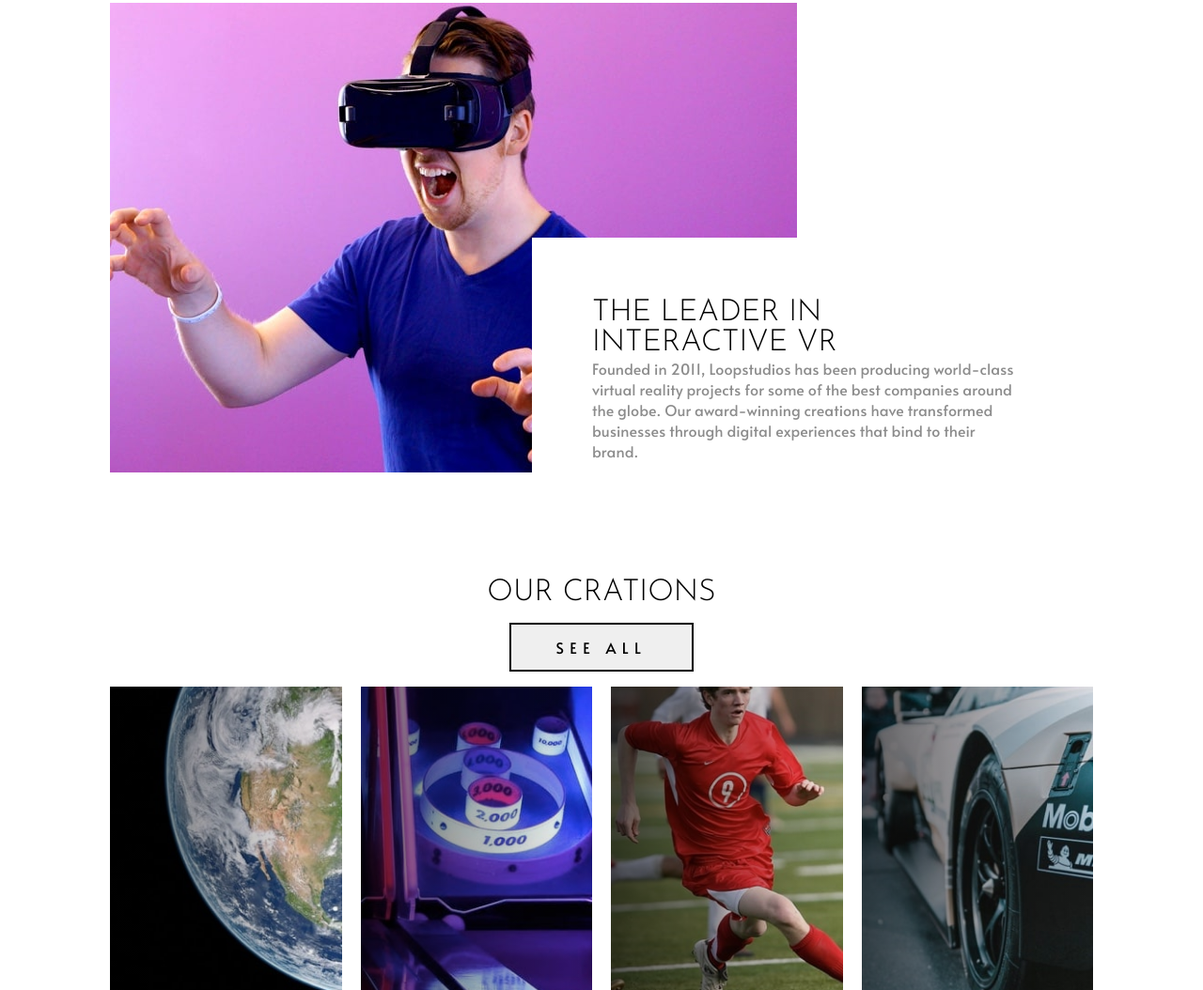
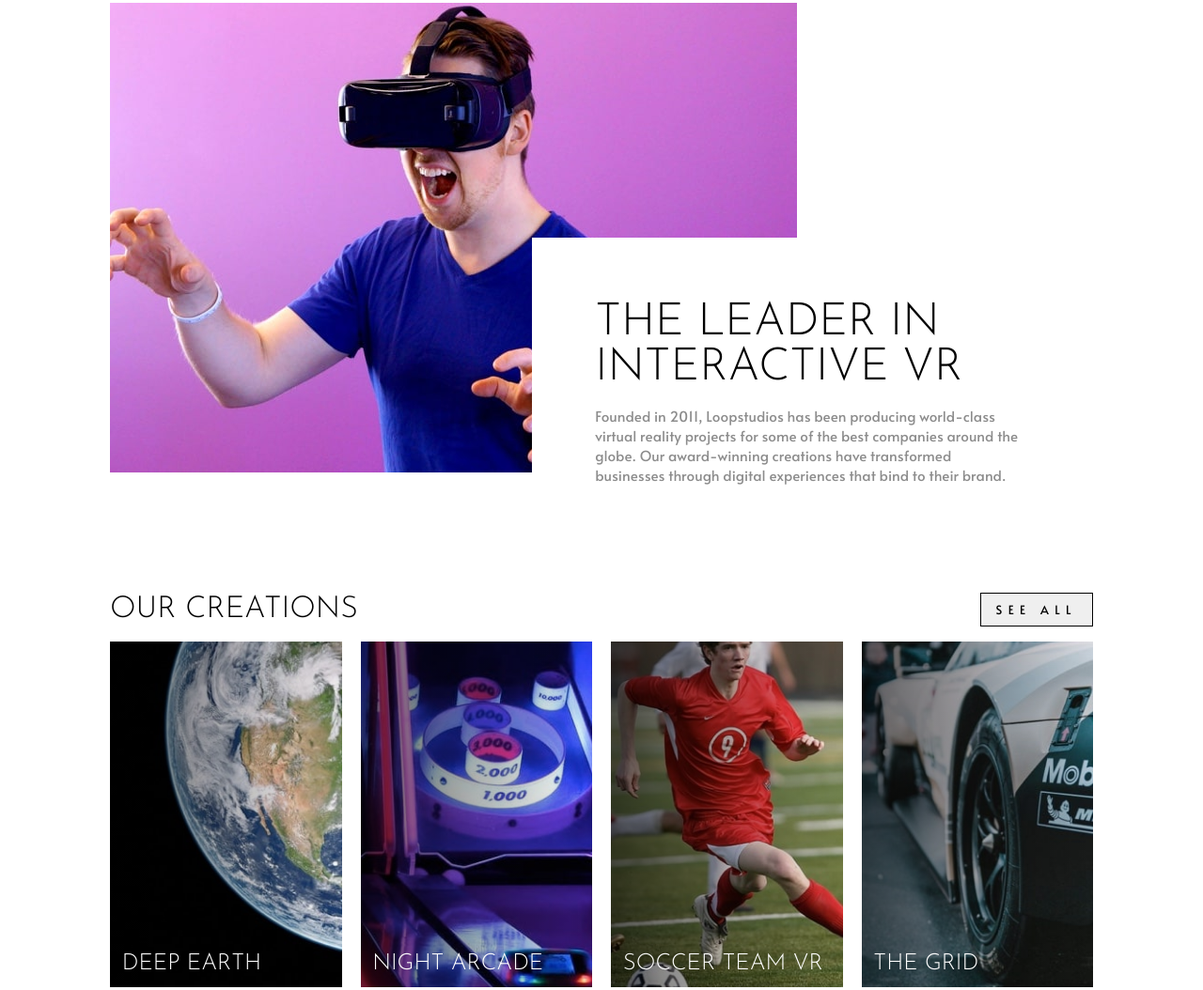
Before and after one commit to kuchingneko28/loopstudio-landingpage, a plain HTML site: page index.html in a window 1280 px wide. Shown: the part 877-1931 px from the top of the page at 94% size. Drawn offline with Linux system fonts and the light colour scheme.

Commit message:
update css

```diff
--- a/css/_media-query.css
+++ b/css/_media-query.css
@@ -21,14 +21,30 @@
     right: 10%;
     top: 50%;
     z-index: 2;
-    padding: 4rem;
+    padding: 4.2rem;
     position: absolute;
     left: revert;
   }
   .interactive-info > h2 {
     padding: unset;
+    margin-bottom: 1rem;
+    font-size: 3rem;
   }
-  .hero {
+  .interactive-info > p {
+    font-size: 0.95rem;
+  }
+  .our-creations-title button {
+    display: block;
+    padding: 0.5rem 1rem;
+    border: 1px solid black;
+    font-family: Alata, sans-serif;
+    font-size: 0.8rem;
+    letter-spacing: 0.4rem;
+    text-transform: uppercase;
+    margin-block: 1rem;
+    cursor: pointer;
+  }
+  .grid .hero {
     background: url("../images/desktop/image-hero.jpg");
   }
   .hero-heading h1 {
@@ -36,6 +52,14 @@
   }
   .burger {
     display: none;
+  }
+  .our-creations-title {
+    display: flex;
+    align-items: center;
+    justify-content: space-between;
+  }
+  .our-creations-title h2 {
+    text-align: left;
   }
   .item-1 {
     background-image: linear-gradient(to left, transparent, rgba(0, 0, 0, 0.6)), url(../images/desktop/image-deep-earth.jpg);
--- a/css/_our-creations.css
+++ b/css/_our-creations.css
@@ -7,20 +7,8 @@
   text-align: center;
 }
 
-.our-creations-title {
-  text-align: center;
-}
 .our-creations-title button {
-  /* position: absolute;
-  bottom: 0; */
-  padding: 0.8rem 3rem;
-  border: 2px solid black;
-  font-family: Alata, sans-serif;
-  font-size: 1rem;
-  letter-spacing: 0.4rem;
-  text-transform: uppercase;
-  margin: 1rem;
-  cursor: pointer;
+  display: none;
 }
 .grid {
   display: grid;
--- a/index.html
+++ b/index.html
@@ -51,7 +51,7 @@
     <section class="our-creations">
       <div class="container">
         <div class="our-creations-title">
-          <h2>Our Crations</h2>
+          <h2>Our creations</h2>
           <button>See all</button>
         </div>
         <div class="grid">
@@ -83,6 +83,8 @@
       </div>
     </section>
 
+    <footer></footer>
+
     <script src="./js/script.js"></script>
     <div class="attribution">Challenge by <a href="https://www.frontendmentor.io?ref=challenge" target="_blank">Frontend Mentor</a>. Coded by <a href="#">Your Name Here</a>.</div>
   </body>
```
